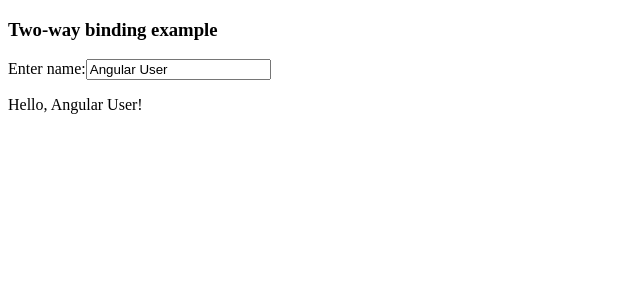
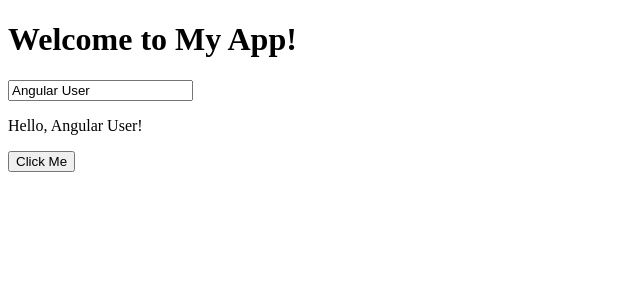
Before and after one commit to parthk219/PracticeAngular, an Angular app in the folder PracticeAngular/: page / in a window 1280 px wide. Shown: the top 300 px of the page, without its empty margins (0-640 px from the left). Built offline with nearby package versions, Linux system fonts and the light colour scheme.

Commit message:
2 way binding single line in component code

```diff
--- a/PracticeAngular/src/app/app.component.ts
+++ b/PracticeAngular/src/app/app.component.ts
@@ -1,14 +1,22 @@
 import { Component } from '@angular/core';
-import { CommonModule } from '@angular/common';
-import { FormsModule } from '@angular/forms'; // ← Ye import karna important hai
+import { FormsModule } from '@angular/forms';
 
 @Component({
   selector: 'app-root',
-  standalone: true, // ← Yeh line honi chahiye
-  imports: [CommonModule, FormsModule], // ← FormsModule yahan add karein
-  templateUrl: './app.component.html',
-  styleUrl: './app.component.css'
+  standalone: true,
+  imports: [FormsModule],
+  template: `
+    <h1>Welcome to My App!</h1>
+    <input type="text" [(ngModel)]="name" placeholder="Enter your name">
+    <p>Hello, {{ name }}!</p>
+    <button (click)="showAlert()">Click Me</button>
+  `,
+  styleUrls: ['./app.component.css']
 })
 export class AppComponent {
   name: string = 'Angular User';
+
+  showAlert() {
+    alert('Hello ' + this.name);
+  }
 }
```
